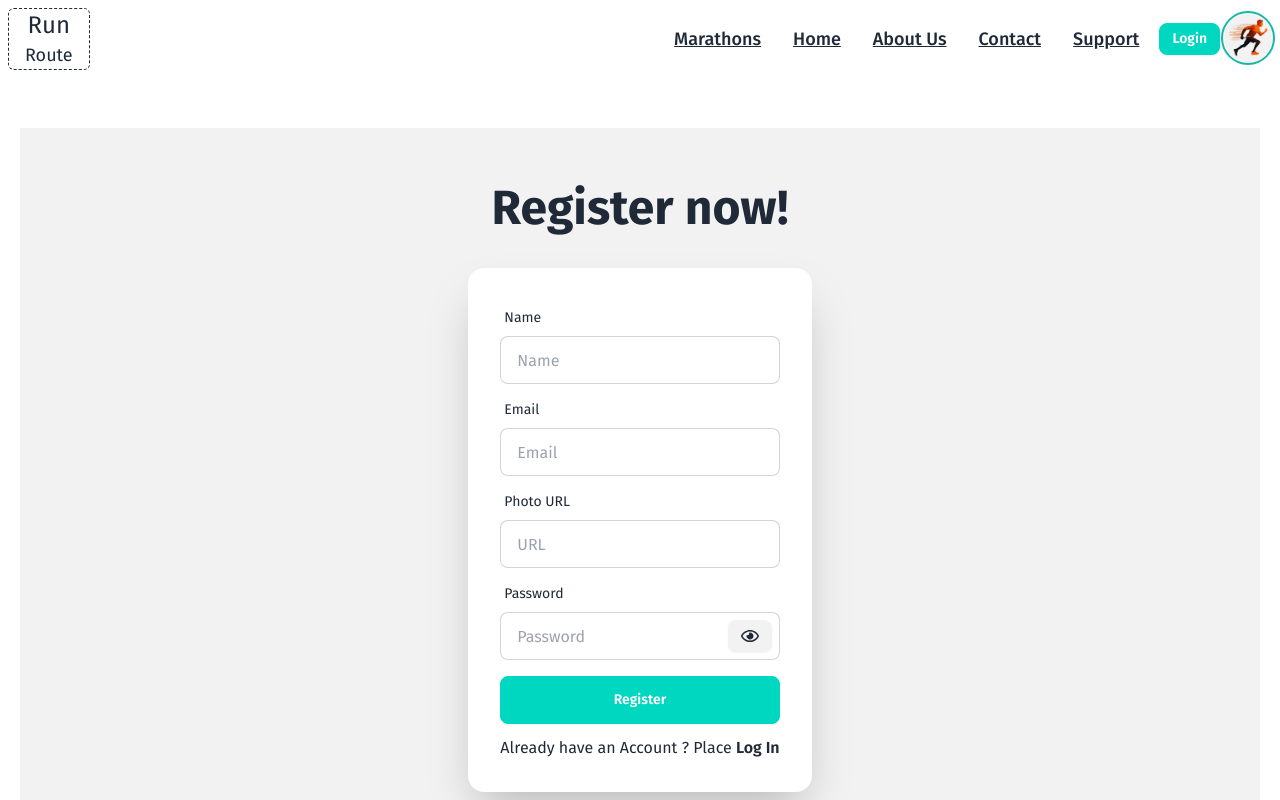
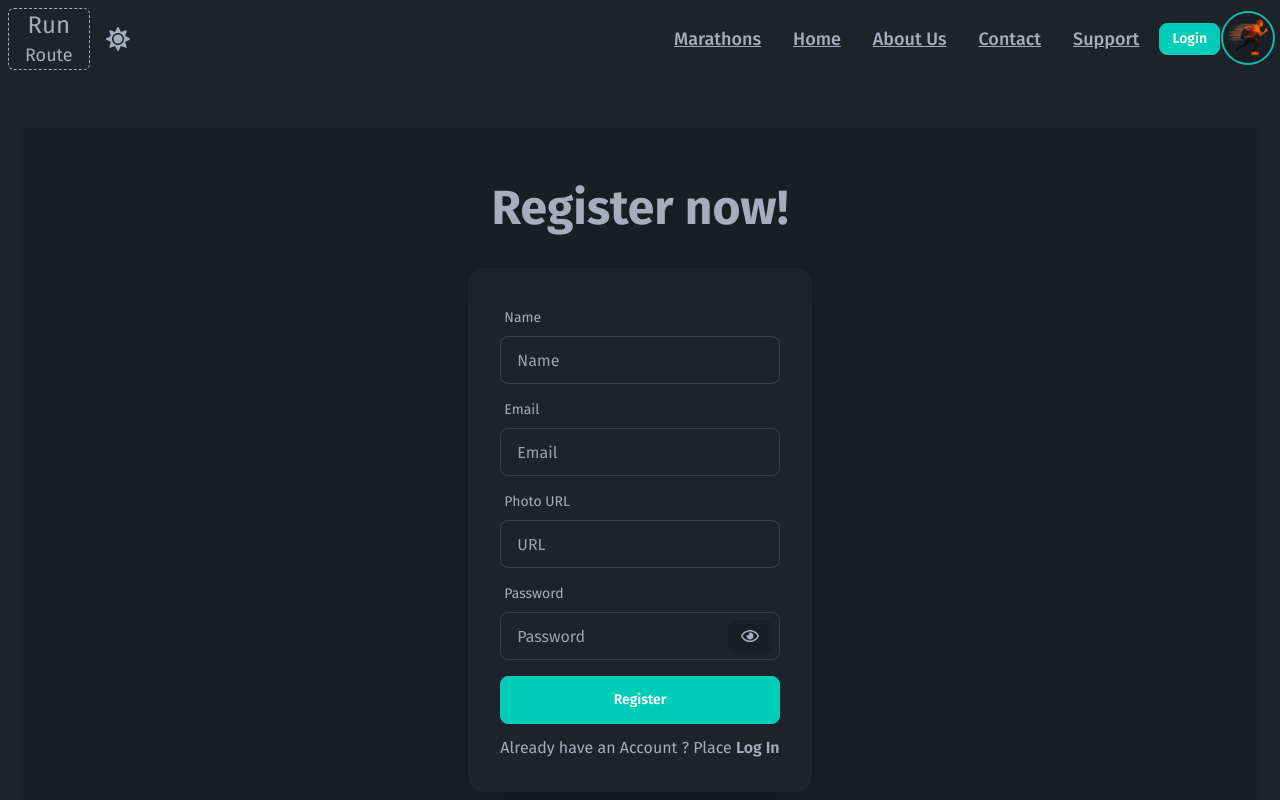
Before and after one commit to sheikhmuhammadantor/runroute-client, a React (Vite) app: page /register in a window 1280 px wide. Shown: the top 800 px of the page. Built offline with nearby package versions, Linux system fonts and the light colour scheme; no server answers.

Commit message:
[ADDED] : Add theme toggle functionality in Navbar component with persistent user preference

```diff
--- a/index.html
+++ b/index.html
@@ -1,5 +1,5 @@
 <!doctype html>
-<html lang="en">
+<html lang="en" data-theme="light" data-color-scheme="light dark">
   <head>
     <meta charset="UTF-8" />
     <link rel="icon" type="image/svg+xml" href="/favicon.png" />
--- a/src/Components/Navbar.jsx
+++ b/src/Components/Navbar.jsx
@@ -1,10 +1,32 @@
 import { NavLink, Link } from 'react-router-dom';
 import { useAuth } from '../App';
 import toast from 'react-hot-toast';
+import { useEffect, useState } from 'react';
+import { IoMoonSharp } from 'react-icons/io5';
+import { FaSun } from 'react-icons/fa';
 
 function Navbar() {
 
-  const { user, signOutUser } = useAuth()
+  const { user, signOutUser } = useAuth();
+  const [theme, setTheme] = useState("light");
+
+  useEffect(() => {
+    const savedTheme = localStorage.getItem("theme");
+    if (savedTheme) {
+      setTheme(savedTheme);
+      document.documentElement.setAttribute("data-theme", savedTheme);
+    } else {
+      setTheme("dark");
+      document.documentElement.setAttribute("data-theme", "dark");
+    }
+  }, [theme]);
+
+  const handleThemeChange = () => {
+    const selectedTheme = theme === "light" ? "dark" : "light";
+    setTheme(selectedTheme);
+    localStorage.setItem("theme", selectedTheme);
+    document.documentElement.setAttribute("data-theme", selectedTheme);
+  }
 
   const handelSignOut = () => {
     signOutUser()
@@ -40,6 +62,9 @@ function Navbar() {
             <p className='text-lg'>Route</p>
           </h2>
         </Link>
+        <div className="ml-4" onClick={handleThemeChange}>
+          {theme === "light" ? <IoMoonSharp className='text-2xl cursor-pointer' /> : <FaSun className='text-2xl cursor-pointer' />}
+        </div>
       </div>
       <div className="flex-none">
         <ul className="menu menu-horizontal px-1">
```
